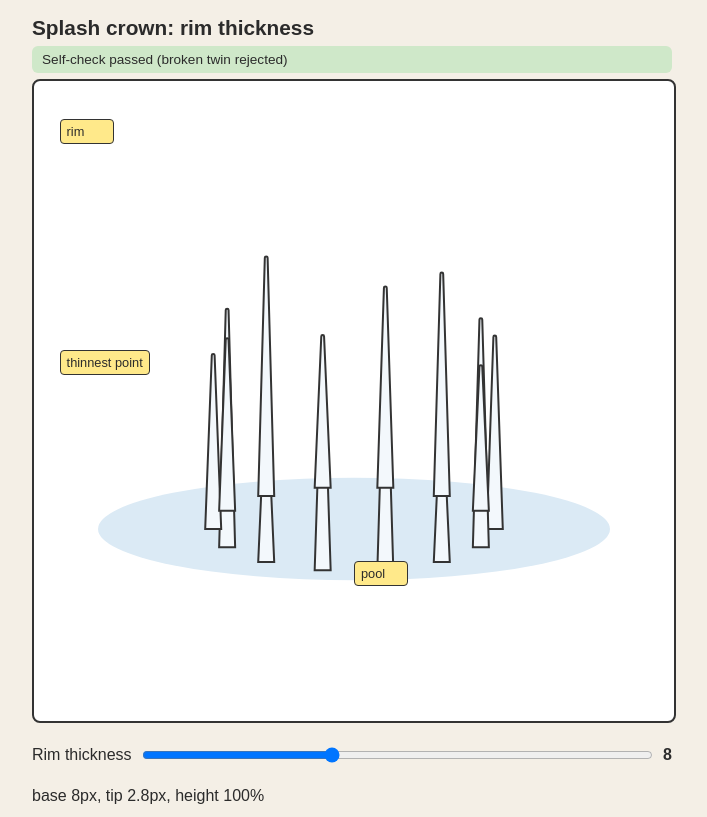
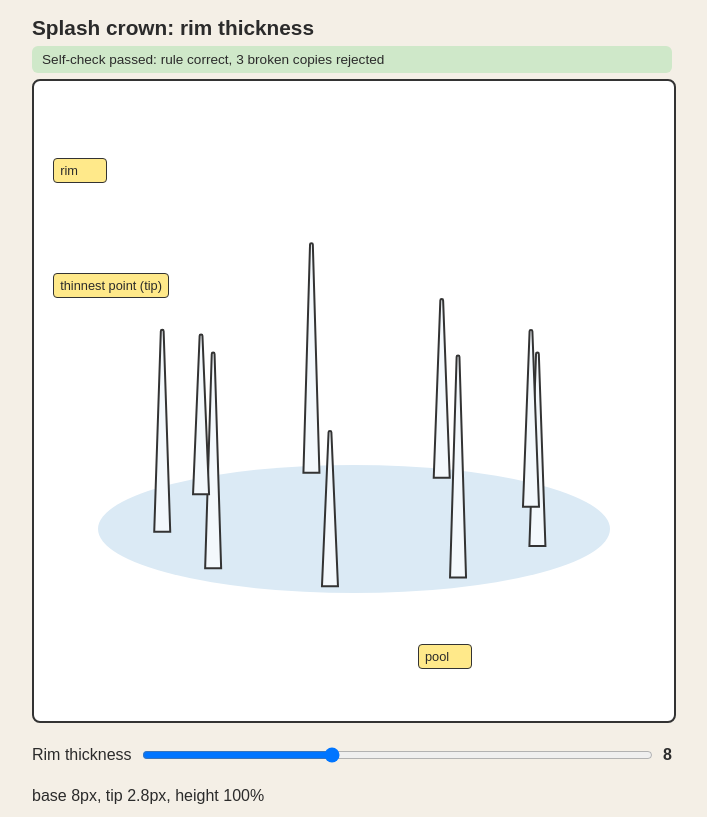
Before and after one commit to Bean-Bengal/splash-crown-rim-notes, a plain HTML site: page index.html in a window 1280 px wide. Shown: the whole page, without its empty margins (288-995 px from the left). Drawn offline with Linux system fonts and the light colour scheme.

Commit message:
Splash Crown Rim Notes, version 2

```diff
--- a/index.html
+++ b/index.html
@@ -15,41 +15,51 @@ input[type=range]{flex:1;min-width:0}
 </style></head><body>
 <script data-bean-store>(function(){if(typeof location!=='undefined'&&location&&location.protocol==='about:'&&typeof document!=='undefined'&&document.addEventListener){document.addEventListener('click',function(e){var a=e.target&&e.target.closest&&e.target.closest('a[href^="#"]');if(!a||a.target==='_blank')return;e.preventDefault();try{location.hash=a.getAttribute('href')}catch(x){}},true)}if(typeof window==='undefined')return;try{window.localStorage.getItem('x');return}catch(e){}var d=Object.assign({},window.__BEAN_SAVED||{});function post(){try{parent.postMessage({type:'bean-store',data:d},'*')}catch(e){}}var ls={getItem:function(k){return Object.prototype.hasOwnProperty.call(d,k)?d[k]:null},setItem:function(k,v){d[k]=String(v);post()},removeItem:function(k){delete d[k];post()},clear:function(){d={};post()},key:function(i){return Object.keys(d)[i]||null}};Object.defineProperty(ls,'length',{get:function(){return Object.keys(d).length}});try{Object.defineProperty(window,'localStorage',{value:ls,configurable:true})}catch(e){}})();</script><main>
 <h1>Splash crown: rim thickness</h1>
-<div id="banner"></div>
+<div id="banner">checking...</div>
 <div id="stage"><canvas id="c"></canvas>
-<div class="lab" contenteditable="true" style="left:4%;top:6%">rim</div>
-<div class="lab" contenteditable="true" style="left:4%;top:42%">thinnest point</div>
-<div class="lab" contenteditable="true" style="left:50%;top:75%">pool</div></div>
+<div class="lab" contenteditable="true" style="left:3%;top:12%">rim</div>
+<div class="lab" contenteditable="true" style="left:3%;top:30%">thinnest point (tip)</div>
+<div class="lab" contenteditable="true" style="left:60%;top:88%">pool</div></div>
 <label>Rim thickness <input id="t" type="range" min="1" max="20" value="8"><b id="tv">8</b></label>
 <div id="rd"></div>
 <script>
-function on(target,ev,fn){EventTarget.prototype.addEventListener.call(target,ev,fn);}
 // rule: rim thickness at height fraction h (0 base .. 1 tip); tapers to 35% at tip
 function rimAt(base,h){return base*(1-0.65*h);}
-function rimBad(base,h){return base*(1-0.65*h)+1;}
-function check(f){return f(10,0)===10&&Math.abs(f(10,1)-3.5)<1e-9&&Math.abs(f(20,0.5)-13.5)<1e-9;}
-const good=check(rimAt),twin=check(rimBad);
-const b=document.getElementById('banner');
-b.className=(good&&!twin)?'ok':'bad';
-b.textContent=(good&&!twin)?'Self-check passed (broken twin rejected)':'Self-check FAILED';
+// broken twins
+function twinPlus(base,h){return base*(1-0.65*h)+1;}
+function twinNoTaper(base,h){return base;}
+function twinHalf(base,h){return base*(1-0.65*Math.min(h,0.5));}
+function near(a,b){return Math.abs(a-b)<1e-9;}
+function check(f){
+ return near(f(10,0),10)&&near(f(10,1),3.5)&&near(f(20,0.5),13.5)&&
+  near(f(1,1),0.35)&&near(f(0,0.7),0)&&near(f(20,0.25),16.75);
+}
+const banner=document.getElementById('banner');
+try{
+ const good=check(rimAt);
+ const rejected=[twinPlus,twinNoTaper,twinHalf].map(f=>!check(f));
+ const all=good&&rejected.every(Boolean);
+ banner.className=all?'ok':'bad';
+ banner.textContent=all?'Self-check passed: rule correct, '+rejected.length+' broken copies rejected':'Self-check FAILED (rule '+good+', rejected '+rejected.join(',')+')';
+}catch(e){banner.className='bad';banner.textContent='Self-check crashed: '+e.message;}
 const cv=document.getElementById('c'),ctx=cv.getContext('2d');
 let W=0,H=0;
 function size(){const r=cv.getBoundingClientRect(),d=window.devicePixelRatio||1;W=r.width;H=r.height;cv.width=W*d;cv.height=H*d;ctx.setTransform(d,0,0,d,0,0);}
-size();on(window,'resize',size);
+size();window.onresize=size;
 const t=document.getElementById('t'),tv=document.getElementById('tv'),rd=document.getElementById('rd');
-on(t,'input',()=>{tv.textContent=t.value;});
+t.oninput=function(){tv.textContent=t.value;};
 let time=0,last=performance.now();
 function frame(now){
  const dt=Math.min(.05,(now-last)/1000);last=now;time+=dt;
  const ph=(time%3)/3, rise=Math.sin(Math.min(1,ph*1.6)*Math.PI/2)*(ph<.8?1:1-(ph-.8)/.2*.9);
  ctx.clearRect(0,0,W,H);
- const cx=W/2,cy=H*.7,R=W*.22,hgt=H*.3*rise;
- ctx.fillStyle='#dbeaf5';ctx.beginPath();ctx.ellipse(cx,cy,W*.4,H*.08,0,0,7);ctx.fill();
+ const cx=W/2,cy=H*.7,R=W*.3,hgt=H*.3*rise;
+ ctx.fillStyle='#dbeaf5';ctx.beginPath();ctx.ellipse(cx,cy,W*.4,H*.1,0,0,7);ctx.fill();
  ctx.fillStyle='#f3f8fc';ctx.strokeStyle='#333';ctx.lineWidth=2;
- const n=14,base=+t.value;
+ const n=9,base=+t.value;
  for(let i=0;i<n;i++){
-  const a=i/n*Math.PI*2,x=cx+Math.cos(a)*R,y=cy+Math.sin(a)*R*.3;
-  const hh=hgt*(1+.25*Math.sin(i*2.3));
+  const a=i/n*Math.PI*2+.3,x=cx+Math.cos(a)*R,y=cy+Math.sin(a)*R*.3;
+  const hh=hgt*(1+.2*Math.sin(i*2.3));
   const w=rimAt(base,1),w0=rimAt(base,0);
   ctx.beginPath();ctx.moveTo(x-w0,y);ctx.lineTo(x-w/2,y-hh);ctx.arc(x,y-hh,w/2,Math.PI,0);ctx.lineTo(x+w0,y);ctx.closePath();ctx.fill();ctx.stroke();
  }
@@ -59,10 +69,10 @@ function frame(now){
 requestAnimationFrame(frame);
 // drag labels
 let drag=null,ox=0,oy=0;
-document.querySelectorAll('.lab').forEach(l=>{
- on(l,'pointerdown',e=>{if(document.activeElement===l)return;drag=l;ox=e.clientX-l.offsetLeft;oy=e.clientY-l.offsetTop;e.preventDefault();});
- on(l,'dblclick',()=>l.focus());
+document.querySelectorAll('.lab').forEach(function(l){
+ l.onpointerdown=function(e){if(document.activeElement===l)return;drag=l;ox=e.clientX-l.offsetLeft;oy=e.clientY-l.offsetTop;e.preventDefault();};
+ l.ondblclick=function(){l.focus();};
 });
-on(window,'pointermove',e=>{if(!drag)return;drag.style.left=(e.clientX-ox)+'px';drag.style.top=(e.clientY-oy)+'px';});
-on(window,'pointerup',()=>{drag=null;});
+window.onpointermove=function(e){if(!drag)return;drag.style.left=(e.clientX-ox)+'px';drag.style.top=(e.clientY-oy)+'px';};
+window.onpointerup=function(){drag=null;};
 </script></main></body></html>
```
